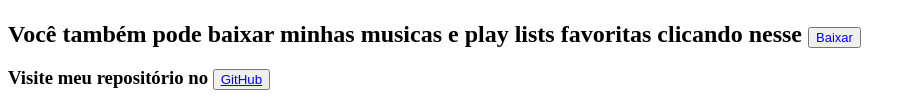
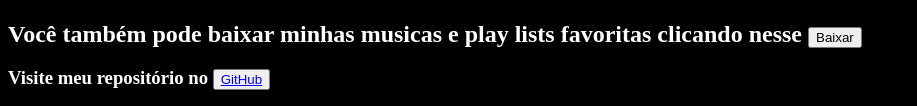
Before and after one commit to Isaiasgdrigues/HTML5-E-CSS3, a plain HTML site: page index.html in a window 1280 px wide. Shown: the part 1230-1336 px from the top of the page, without its empty margins (0-917 px from the left). Drawn offline with Linux system fonts and the light colour scheme.

Commit message:
UPDATES IN MY CODE

```diff
--- a/index.html
+++ b/index.html
@@ -8,9 +8,11 @@
     <title>Videos no Meu Site.</title>
     <link rel="stylesheet" href="style.css">
 </head>
-<body>
+<body bgcolor="black" text="white" >
+
  <h1>Inserindo videos hospedado localmente.</h1>
 <p>Esse video está Hospedados no meu própio servidor.</p>
+
 <video controls width="560" height="315" loop="infinite" poster="imagens/monalisa.jpg">
 <source src="midia/mac.mp4" type="video/mp4">
 <source src="midia/apple.webm" type="video/webm">
@@ -24,8 +26,8 @@
 <iframe width="560" height="315" src="https://www.youtube.com/embed/21mDekTZwsw" title="video player" frameborder="0" allow="accelerometer; autoplay; clipboard-write; encrypted-media; gyroscope; picture-in-picture" allowfullscreen></iframe>
 
 </video>
-<h2>Você também pode baixar minhas musicas e play lists favoritas clicando nesse <a href="sound/happy.mis.mp3" download="">  <button style="color: blue; font-size:small;">Baixar</button> </a></h2>
-<h3>Visite meu repositório no <button style="color: black;"><a href="https://github.com/isaiasgdrigues">GitHub</a></button> </h3>
+<h2 style="color:withesmoke">Você também pode baixar minhas musicas e play lists favoritas clicando nesse <a href="sound/happy.mis.mp3" download="">  <button style="color="red font-size:small;">Baixar</button> </a></h2>
+<h3>Visite meu repositório no <button style="color: whitesmoke;"><a href="https://github.com/isaiasgdrigues">GitHub</a></button> </h3>
 
 
 
```
